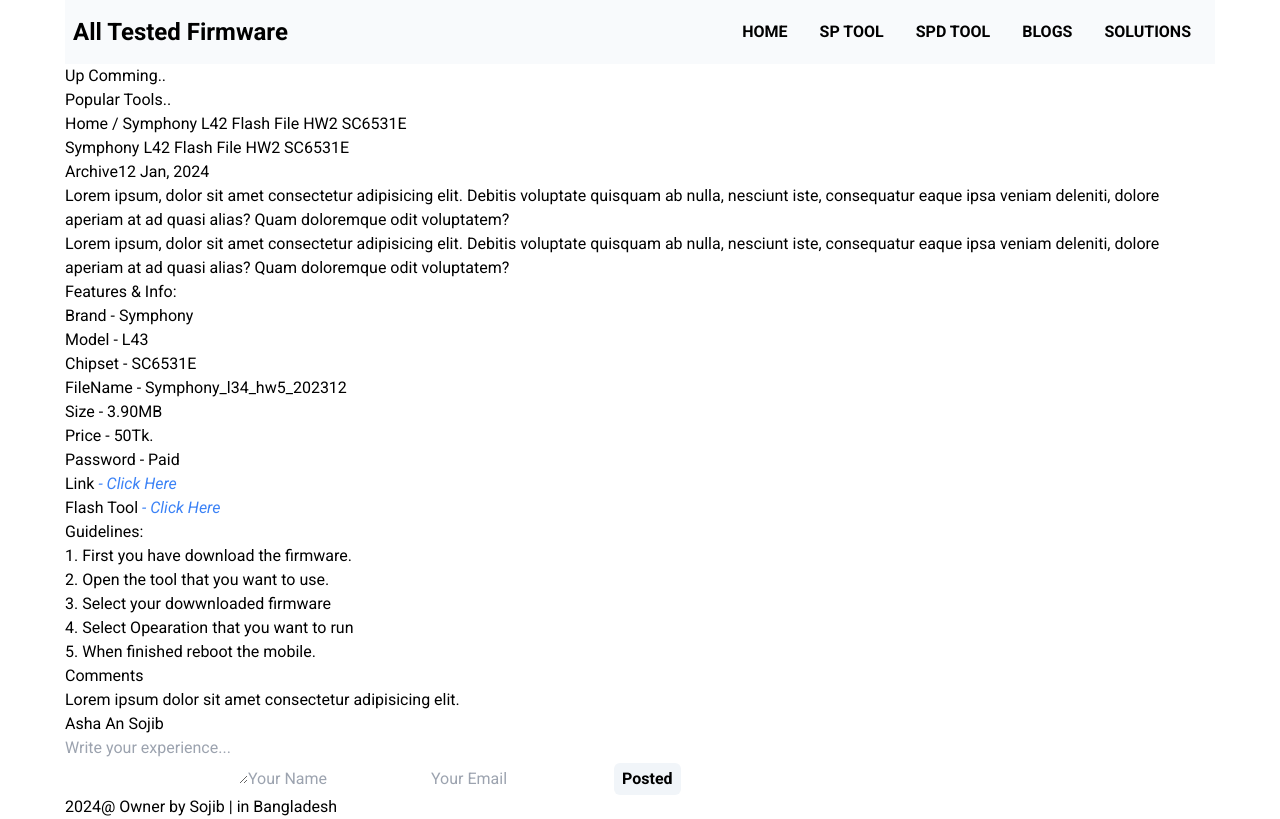
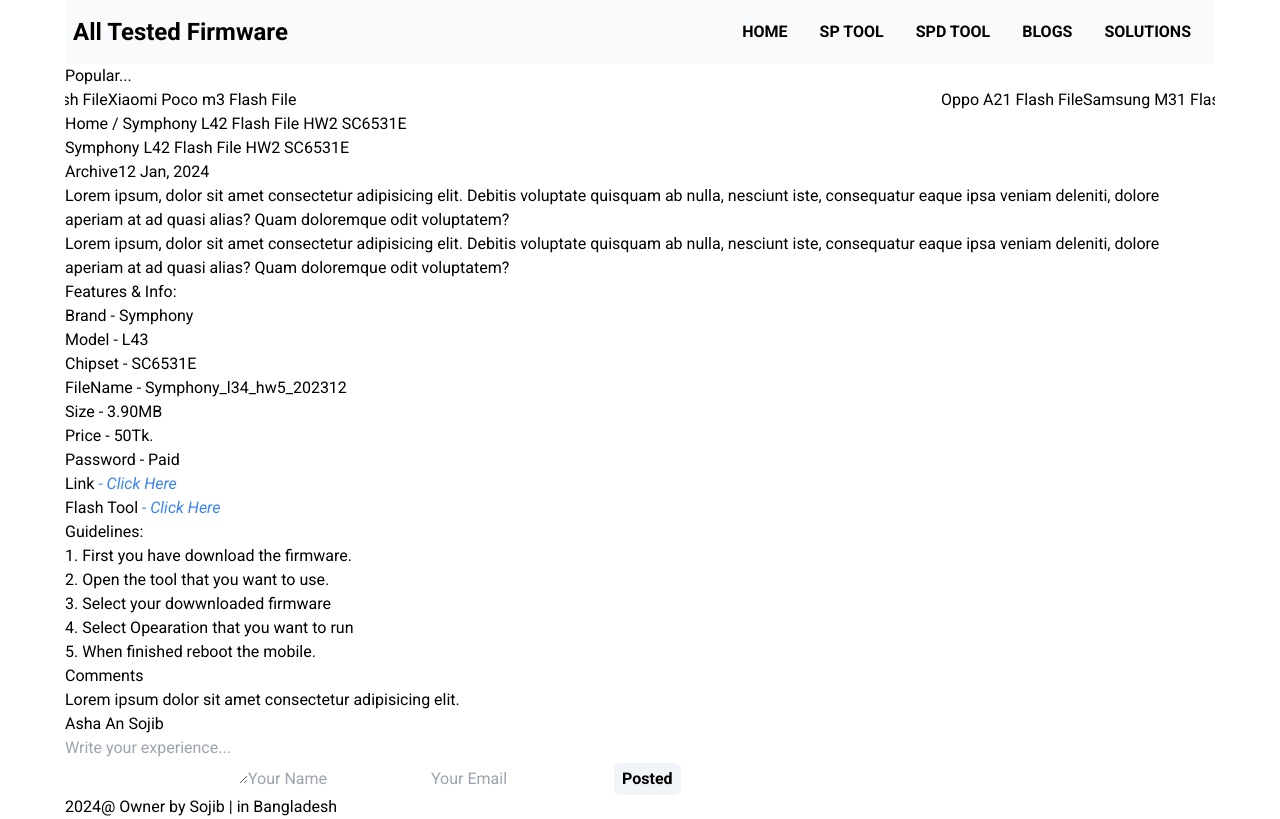
Before and after one commit to ashaansojib/firmwarehub, a React (Vite) app: page /download/1 in a window 1280 px wide. Built offline with nearby package versions, Linux system fonts and the light colour scheme.

Commit message:
add marquee on the sidebar

```diff
--- a/package.json
+++ b/package.json
@@ -14,6 +14,7 @@
     "match-sorter": "^6.3.4",
     "react": "^18.3.1",
     "react-dom": "^18.3.1",
+    "react-fast-marquee": "^1.6.5",
     "react-icons": "^5.3.0",
     "react-router-dom": "^6.26.1",
     "sort-by": "^1.2.0"
--- /dev/null
+++ b/public/data/marquee.json
@@ -0,0 +1,14 @@
+[
+    {
+        "id": "asasa1231",
+        "name": "Oppo A21 Flash File"
+    },
+    {
+        "id": "12343",
+        "name": "Samsung M31 Flash File"
+    },
+    {
+        "id": "23121323",
+        "name": "Xiaomi Poco m3 Flash File"
+    }
+]
--- /dev/null
+++ b/src/pages/sidebar/Upcoming.jsx
@@ -0,0 +1,21 @@
+import React, { useEffect, useState } from 'react';
+import Marquee from 'react-fast-marquee';
+import { Link } from 'react-router-dom';
+
+const Upcoming = () => {
+    const [ads, setAds] = useState([]);
+    useEffect(() => {
+        fetch("/data/marquee.json")
+            .then(res => res.json())
+            .then(data => setAds(data))
+    }, []);
+    return (
+        <Marquee pauseOnHover={true} className='border-b'>
+            {
+                ads.map((ad) => <h2 className='px-4' key={ad.id}><Link to={`/download/${ad.id}`}>{ad.name}</Link></h2>)
+            }
+        </Marquee>
+    );
+};
+
+export default Upcoming;
--- a/src/shared/Aside.jsx
+++ b/src/shared/Aside.jsx
@@ -1,10 +1,11 @@
 import React from 'react';
+import Upcoming from '../pages/sidebar/Upcoming';
 
 const Aside = () => {
     return (
         <aside className='border'>
-            <h2 className='p-2 font-bold'>Up Comming..</h2>
-            <h2 className='p-2 font-bold'>Popular Tools..</h2>
+            <h2 className='p-2 font-bold'>Popular...</h2>
+            <Upcoming />
         </aside>
     );
 };
```
Also changed, not shown: 2 other files (tests, documents, lock files or other folders).
